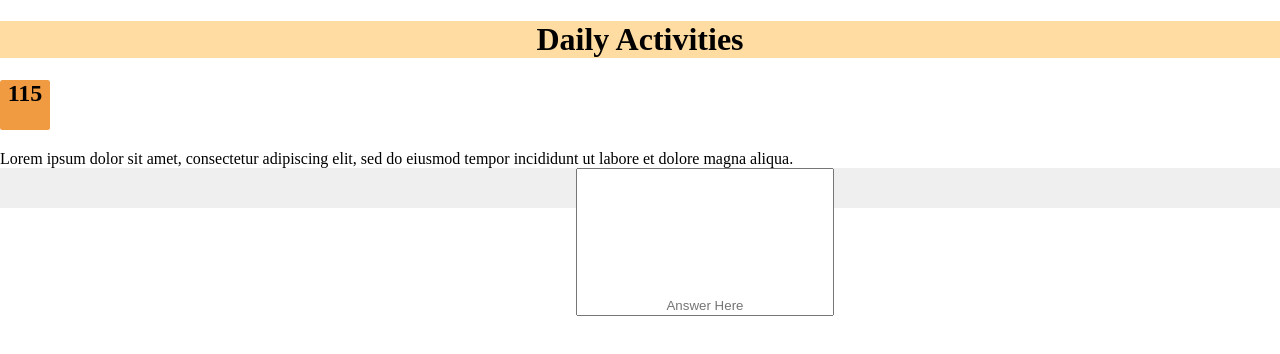
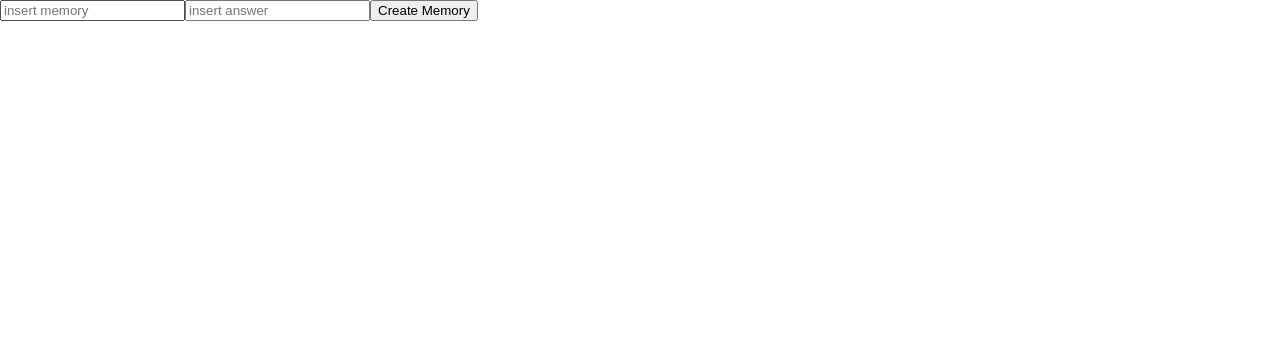
Before and after one commit to mado8/memo-rise, a React (Create React App) app in the folder client/: page / in a window 1280 px wide. Shown: the top 354 px of the page. Built offline with nearby package versions, Linux system fonts and the light colour scheme.

Commit message:
started create memory component

```diff
--- a/client/src/App.js
+++ b/client/src/App.js
@@ -1,11 +1,13 @@
 import React from 'react'
 import Container from "./components/MainContainer"
 import DailyActivites from './components/DailyActivities/DailyActivites.jsx'
+import CreateMemory from './components/CreateMemory/CreateMemory'
+import DashboardComponent from './components/Dashboard/Dashboard'
 
 function App() {
   return (
     <div>
-      <DailyActivites/>
+      <CreateMemory />
     </div>
   )
 }
--- a/client/src/components/CreateMemory/CreateMemory.jsx
+++ b/client/src/components/CreateMemory/CreateMemory.jsx
@@ -1,3 +1,35 @@
-// import React from 'react';
+import React, { useState, useEffect } from 'react';
+// const CreateMemo
 
-// const CreateMemo
+
+const CreateMemory = () => {
+
+
+
+
+    return (
+   <div>
+
+      <div>
+      <input className='CreateMemory' placeholder='insert memory'></input>
+      <input className='MemoryAnswer' placeholder='insert answer'></input>
+        <button className='SubmitMem'>Create Memory</button>
+      </div>
+      <div>
+      </div>
+   </div>
+    )
+
+}
+
+export default CreateMemory
+
+
+
+
+
+
+
+// Insert Memory Box
+// Insert Answer box
+// CREATE_MEMORY
--- a/client/src/components/MainContainer.jsx
+++ b/client/src/components/MainContainer.jsx
@@ -1,5 +1,6 @@
 import React from 'react';
 import Home from './Home/home'
+import createMemory from './CreateMemory/CreateMemory';
 
 // import components into main container and conditionally render them.
 
```
